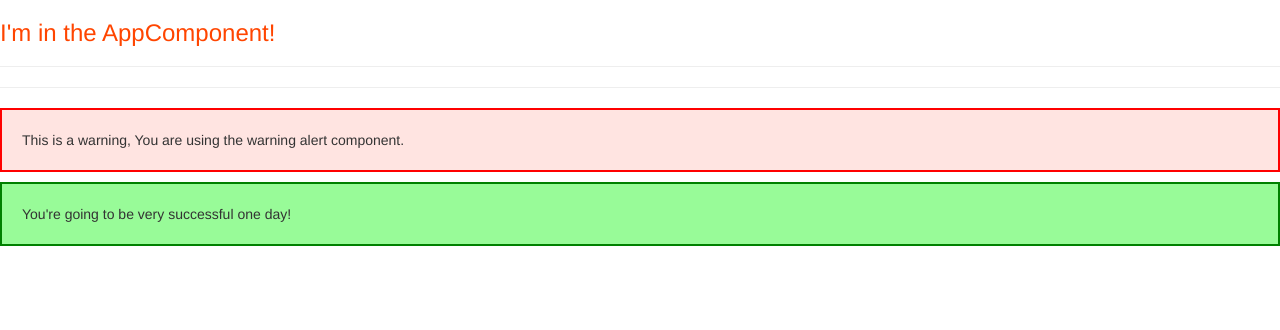
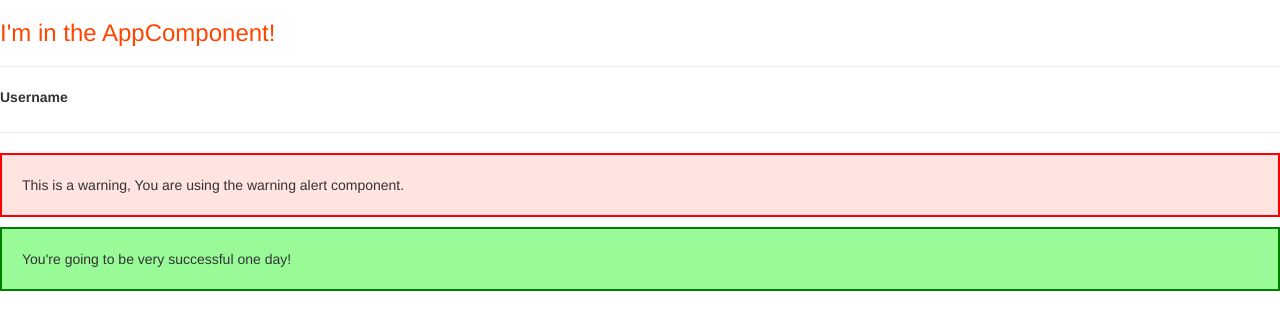
Before and after one commit to D-Coder135/First-App-Angular, an Angular app: page / in a window 1280 px wide. Shown: the top 330 px of the page. Built offline with nearby package versions, Linux system fonts and the light colour scheme.

Commit message:
add a label tag

```diff
--- a/src/app/servers/servers.component.html
+++ b/src/app/servers/servers.component.html
@@ -7,3 +7,5 @@
 
 <!--<app-server></app-server>-->
 <!--&lt;!&ndash;<app-server></app-server>&ndash;&gt;-->
+
+<label>Username</label>
```
